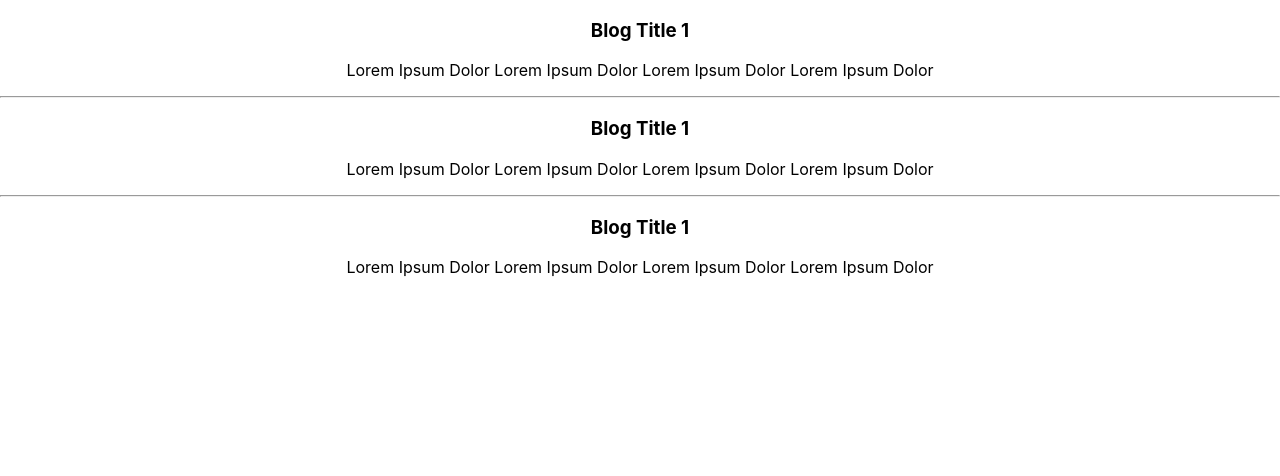
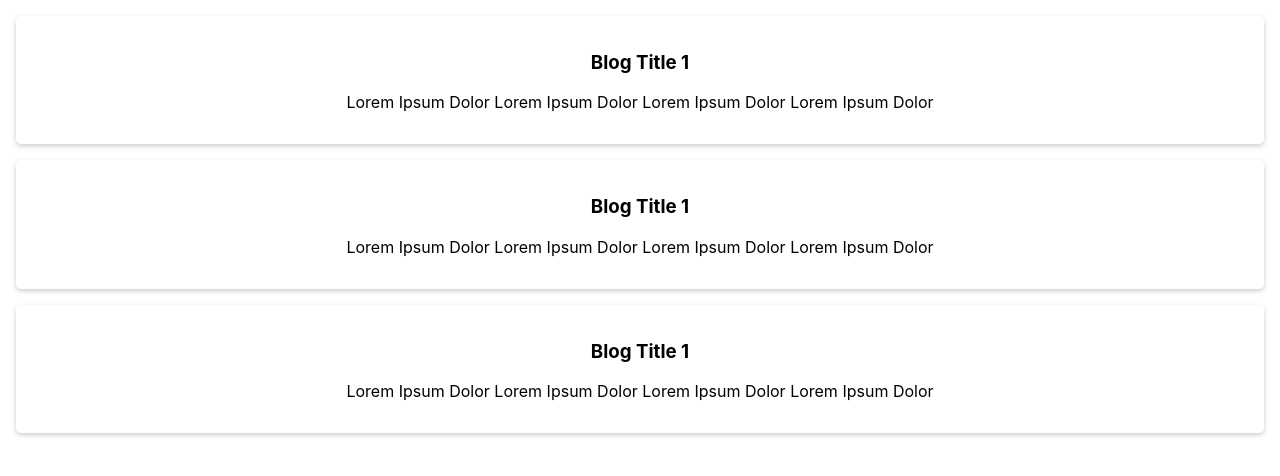
Before and after one commit to MamadTaheri/React-Jupiter-Team, a React (Create React App) app: page / in a window 1280 px wide. Shown: the top 476 px of the page. Built offline with nearby package versions, Linux system fonts and the light colour scheme.

Commit message:
Working with styles

```diff
--- a/src/App.css
+++ b/src/App.css
@@ -1,38 +1,11 @@
 .App {
-  text-align: center;
+    text-align: center;
 }
 
-.App-logo {
-  height: 40vmin;
-  pointer-events: none;
+.BlogCard {
+    margin: 16px;
+    padding: 16px;
+    box-sizing: border-box;
+    border-radius: 5px;
+    box-shadow: 0 2px 5px #ccc;
 }
-
-@media (prefers-reduced-motion: no-preference) {
-  .App-logo {
-    animation: App-logo-spin infinite 20s linear;
-  }
-}
-
-.App-header {
-  background-color: #282c34;
-  min-height: 100vh;
-  display: flex;
-  flex-direction: column;
-  align-items: center;
-  justify-content: center;
-  font-size: calc(10px + 2vmin);
-  color: white;
-}
-
-.App-link {
-  color: #61dafb;
-}
-
-@keyframes App-logo-spin {
-  from {
-    transform: rotate(0deg);
-  }
-  to {
-    transform: rotate(360deg);
-  }
-}
--- a/src/App.js
+++ b/src/App.js
@@ -1,5 +1,5 @@
 import logo from './logo.svg';
-import './App.css';
+import './App.css'
 
 function App() {
 
@@ -10,17 +10,15 @@ function App() {
 
   return (
     <div className="App">
-      <div>
+      <div className="BlogCard">
         <h3>{blogObj.title}</h3>
         <p>{blogObj.description}</p>
       </div>
-      <hr/>
-      <div>
+      <div className="BlogCard">
         <h3>{blogObj.title}</h3>
         <p>{blogObj.description}</p>
       </div>
-      <hr/>
-      <div>
+      <div className="BlogCard">
         <h3>{blogObj.title}</h3>
         <p>{blogObj.description}</p>
       </div>
```
